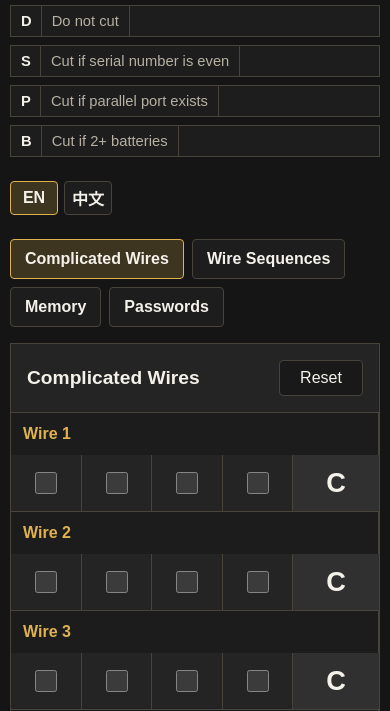
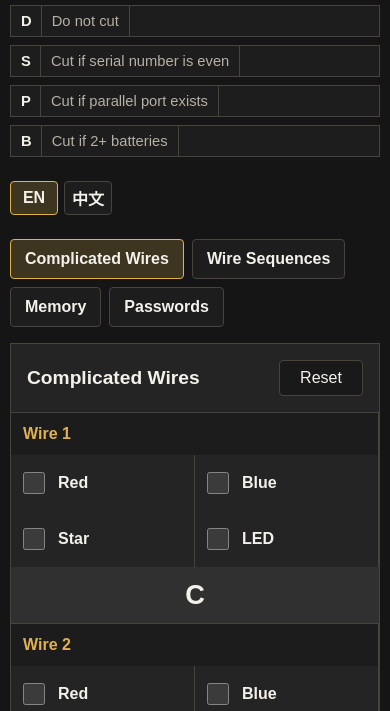
Before and after one commit to nep-0/defuse, a plain HTML site: page index.html in a window 390 px wide. Shown: the part 133-844 px from the top of the page. Drawn offline with Linux system fonts and the light colour scheme.

Commit message:
optimise ui

```diff
--- a/styles.css
+++ b/styles.css
@@ -524,17 +524,23 @@ h2 {
     background: #1c1c1c;
   }
 
+  .wire-row {
+    grid-template-columns: 1fr 1fr;
+  }
+
   .toggle {
     min-height: 56px;
-    justify-content: center;
+    justify-content: flex-start;
     padding: 8px;
   }
 
   .toggle span {
-    display: none;
+    display: inline;
   }
 
   .result {
+    grid-column: 1 / -1;
+    justify-content: center;
     min-height: 56px;
     font-size: 1.7rem;
   }
```
